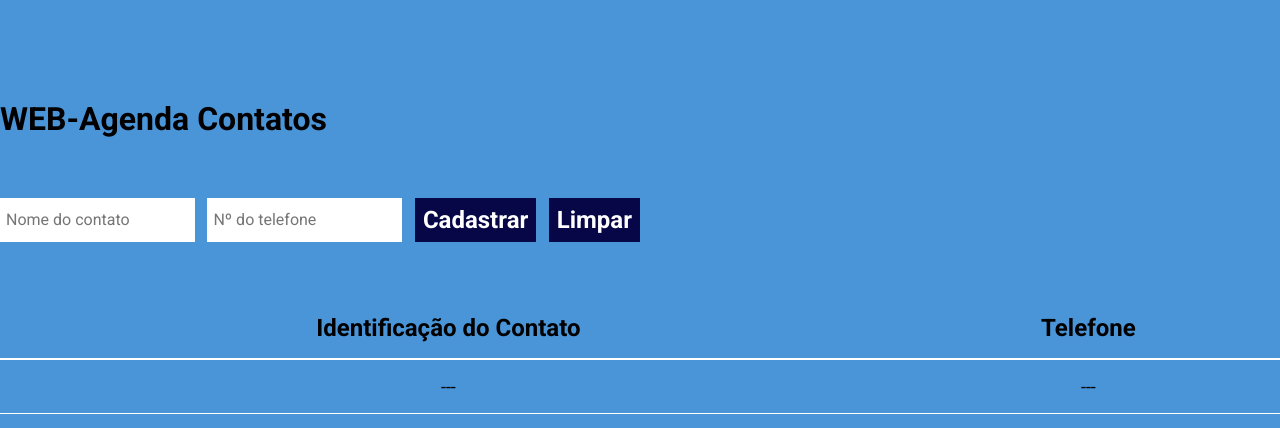
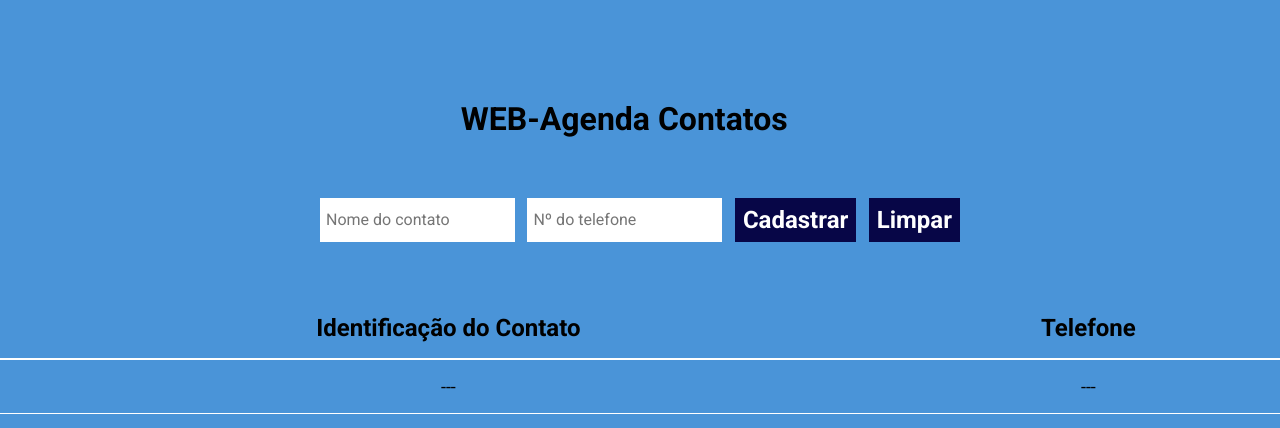
Before and after one commit to Xmaloe/agenda_contatos, a plain HTML site: page index.html in a window 1280 px wide. Drawn offline with Linux system fonts and the light colour scheme.

Commit message:
Update index.html

```diff
--- a/index.html
+++ b/index.html
@@ -24,6 +24,7 @@
         header h1 {
         display: flex;
         align-items: center;
+        margin-left: 36%;
         margin-bottom: 60px;
     }
 
@@ -61,6 +62,7 @@
             width: 100%;
             justify-content: space-between;
             margin-bottom: 56px;
+            margin-left: 25%;
         }
 
         table{
```
